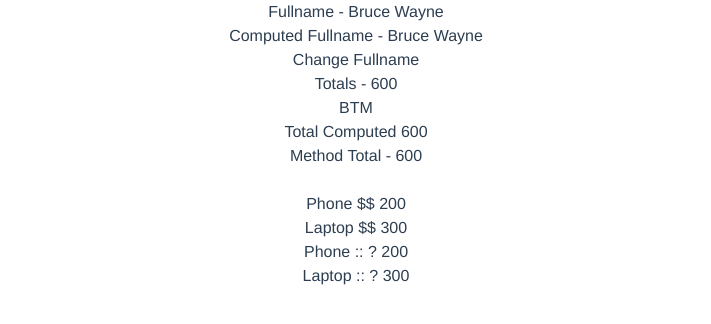
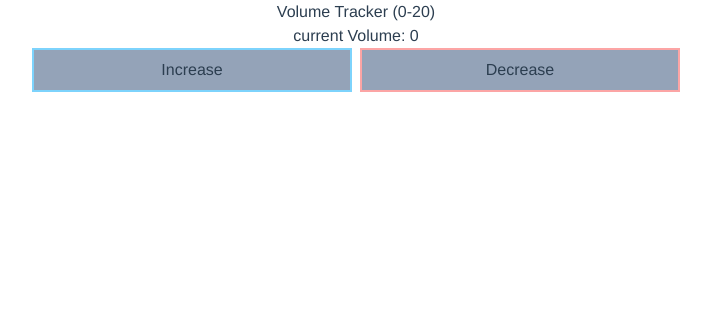
Before and after one commit to l1keafox/helloVue, a Vue app: page / in a window 1280 px wide. Shown: the top 324 px of the page, without its empty margins (284-995 px from the left). Built offline with nearby package versions, Linux system fonts and the light colour scheme.

Commit message:
Watchers

```diff
--- a/src/App.vue
+++ b/src/App.vue
@@ -1,24 +1,11 @@
 <template>
-  <div class="flex flex-col justify-center items-center">
-  <h2>Fullname - {{firstName}} {{lastName}} </h2>
-  <h2> Computed Fullname - {{fullName}}</h2>
-  <button @click="changeFullName">  Change Fullname</button>
-
-
-  <h2> Totals - {{ items.reduce((total,curr) => (total=total+curr.price),0) }}</h2>
-  <button @click="items.push({id:items.length+1, title:'keyboard',price:50 } )"> BTM </button>
-  <h3> Total Computed {{calculateTotal}}</h3>
-  <h2> Method Total - {{getTotal() }} </h2>
-  <input type="text" v-model="country">
-
-  <template v-for="item in items" :key="item.id">
-    <h2 v-if="item.price > 100" >{{item.title}} $$ {{item.price}}</h2>
-  </template>
-
-  <h2 v-for="item in expensiveItems" :key="item.id">
-    {{item.title}} :: ? {{item.price}}
-  </h2>
-
+<div class = "flex flex-col justify-center items-center">
+  <h2> Volume Tracker (0-20)</h2>
+  <h3> current Volume: {{volume}}</h3>
+  <div class="flex ">
+    <button @click="volume+=2" class="bg-slate-400 border-2 border-sky-300 p-2 w-80"> Increase </button>
+    <button @click="volume-=2" class="bg-slate-400 border-2 border-red-300 p-2 w-80 ml-2"> Decrease </button>
+  </div>
 </div>
 </template>
 
@@ -28,57 +15,36 @@ export default {
   name: "App",
   data() {
     return {
-      firstName: 'Bruce',
-      lastName: 'Wayne',
-      items:[
-        {
-          id:1,
-          title: 'TV',
-          price:100
-        },
-        {
-          id:2,
-          title: 'Phone',
-          price:200
-        },
-        {
-          id:3,
-          title: 'Laptop',
-          price:300
-        },
-      ],
-      country:''
+      volume:0
     };
   },
   methods: {
     // Will always be changed in the UI.
-    getTotal(){
-      console.log('gettotal method');
-      return this.items.reduce((total,curr) => (total=total+curr.price),0)
-    },
-    changeFullName(){
-      this.fullName = "Johan Lee"
-    }
   },
   computed:{
     // computed is cached, and doesn't always get called when UI.
     // Filtering sorting here is best! Prevent Vue from recalcuating update doesn't concern table data.
-    fullName:{
-      get(){
-        return `${this.firstName} ${this.lastName}`
-      },
-      set(value){
-        const names = value.split(' ');
-        this.firstName = names[0];
-        this.lastName = names[1];
+    // Best to use when compose new data from existing data.
+    // Also used to reduce the length of a var -
+    // Deeply nested property to bind it.
+
+  },
+  watch: { // This is like useEffect
+    // Generic way to react to reac tto data changes.
+    // Not recommend to use computed as a watcher.
+    // This will return the new value, and old value always
+    // Use watches to check to favorable vaue to know if you ready to perfomr an action.
+    // Common use case, call an api in response to data change.
+    // Use transitions, because it gives you the start and end state!
+
+    volume(newValue,oldValue){
+      if(newValue === 16 && newValue > oldValue){
+        alert(
+          'DO NOT LISTEN TO HIGH VOLUME!'
+        )
       }
-    },
-    calculateTotal(){
-      console.log("get total calcuated")
-      return this.items.reduce((total,curr) => (total=total+curr.price),0)
-    },
-    expensiveItems(){
-      return this.items.filter(e=>e.price > 100);
+
+      if(this.volume > 20) this.volume = 20;
     }
   }
 };
@@ -92,4 +58,5 @@ export default {
   color: #2c3e50;
 }
 
+
 </style>
```
